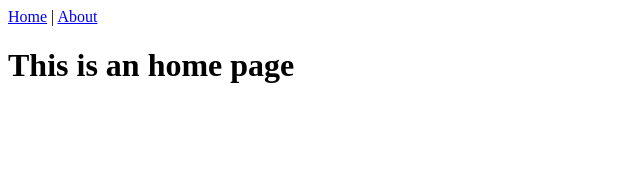
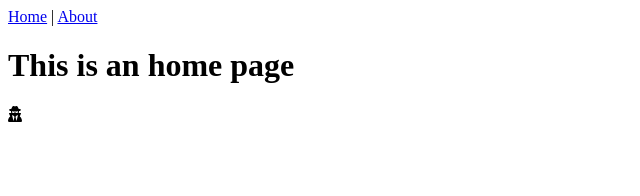
Before and after one commit to ecpieritz/interno-design, a Vue app: page / in a window 1280 px wide. Shown: the top 196 px of the page, without its empty margins (0-640 px from the left). Built offline with nearby package versions, Linux system fonts and the light colour scheme.

Commit message:
Added Font Awesome

```diff
--- a/package.json
+++ b/package.json
@@ -8,6 +8,11 @@
     "lint": "vue-cli-service lint"
   },
   "dependencies": {
+    "@fortawesome/fontawesome-svg-core": "^6.4.0",
+    "@fortawesome/free-brands-svg-icons": "^6.4.0",
+    "@fortawesome/free-regular-svg-icons": "^6.4.0",
+    "@fortawesome/free-solid-svg-icons": "^6.4.0",
+    "@fortawesome/vue-fontawesome": "^3.0.3",
     "core-js": "^3.8.3",
     "vue": "^3.2.13",
     "vue-router": "^4.0.3",
--- a/src/main.js
+++ b/src/main.js
@@ -2,5 +2,14 @@
 import App from './App.vue'
 import router from './router'
 import store from './store'
+import { library } from '@fortawesome/fontawesome-svg-core'
+import { FontAwesomeIcon } from '@fortawesome/vue-fontawesome'
 
-createApp(App).use(store).use(router).mount('#app')
+// test
+import { faUserSecret } from '@fortawesome/free-solid-svg-icons'
+
+// add icons to the library
+library.add(faUserSecret)
+
+
+createApp(App).use(store).use(router).component('font-awesome-icon', FontAwesomeIcon).mount('#app')
--- a/src/views/HomeView.vue
+++ b/src/views/HomeView.vue
@@ -1,6 +1,8 @@
 <template>
   <div class="id-home">
     <h1>This is an home page</h1>
+
+    <font-awesome-icon :icon="['fas', 'user-secret']" />
   </div>
 </template>
 
```
Also changed, not shown: 1 other file (tests, documents, lock files or other folders).
